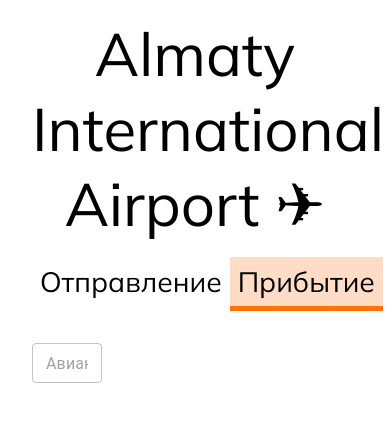
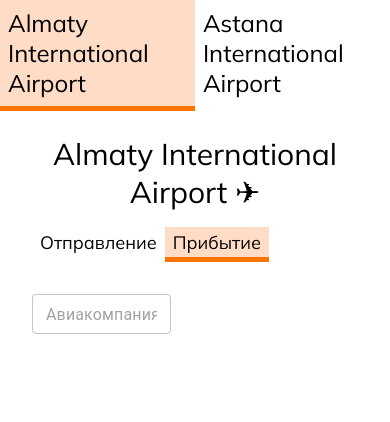
Before and after one commit to artemenkoS/ala-schedudle, a React (Create React App) app: page /almaty/arrivals in a window 390 px wide. Shown: the top 422 px of the page. Built offline with nearby package versions, Linux system fonts and the light colour scheme; no server answers.

Commit message:
feat: aiport select

```diff
--- a/public/index.html
+++ b/public/index.html
@@ -8,6 +8,8 @@
     <link href="https://fonts.googleapis.com/css2?family=Mulish:wght@200;400;700&display=swap" rel="stylesheet" />
     <link rel="apple-touch-icon" href="%PUBLIC_URL%/logo192.png" />
     <link rel="manifest" href="%PUBLIC_URL%/manifest.json" />
+    <meta name="viewport" content="width=device-width, initial-scale=1.0" />
+
     <title>Almaty Airport</title>
   </head>
   <body>
--- a/src/features/Schedule/Schedule.tsx
+++ b/src/features/Schedule/Schedule.tsx
@@ -19,12 +19,13 @@
   const [selectedCity, setSelectedCity] = React.useState<TrustedHTML | null>(null);
   const [airlineValue, setAirlineValue] = React.useState<string>('');
 
+  console.log('props.city.endPoints.schedule', props.city.endPoints.schedule);
   const { data: schedule, isLoading } = useGetSchedule<ISchedule, IParams>(
     props.city.endPoints.schedule,
     {
       flightLeg: SCHEDULE_PARAMS[props.scheduleType],
     },
-    ['flightLeg', props.scheduleType]
+    ['flightLeg', props.scheduleType, props.city.endPoints.schedule]
   );
 
   const filteredData = React.useMemo(() => {
@@ -75,7 +76,7 @@
         </MenuWrapper>
 
         <Grid container spacing={2} marginTop={1} marginBottom={2}>
-          <Grid item xs={3}>
+          <Grid item xs={3} minWidth={155}>
             <TextField fullWidth placeholder="Авиакомпания" size="small" onChange={handleAirlineChange} />
           </Grid>
           <Grid item xs={3}>
--- a/src/features/Schedule/ScheduleRoot.tsx
+++ b/src/features/Schedule/ScheduleRoot.tsx
@@ -1,6 +1,7 @@
 import * as React from 'react';
 import { useParams, Navigate } from 'react-router-dom';
 
+import { AirportLink, MenuWrapper } from './styled';
 import { Schedule } from './Schedule';
 
 import { CITIES, DEFAULT_CITY_ID, SCHEDULE_PARAMS, ScheduleType } from '../../constants';
@@ -14,5 +15,16 @@
     return <Navigate to={`/${CITIES[DEFAULT_CITY_ID].routeId}/${ScheduleType.Arrivals}`} />;
   }
 
-  return <Schedule city={city} scheduleType={params.scheduleType} />;
+  return (
+    <>
+      <MenuWrapper>
+        {Object.values(CITIES).map((city) => (
+          <AirportLink key={city.routeId} to={`/${city.routeId}/${ScheduleType.Arrivals}`}>
+            {city.name}
+          </AirportLink>
+        ))}
+      </MenuWrapper>
+      <Schedule city={city} scheduleType={params.scheduleType} />
+    </>
+  );
 };
--- a/src/features/Schedule/components/ScheduleTable/ScheduleTable.tsx
+++ b/src/features/Schedule/components/ScheduleTable/ScheduleTable.tsx
@@ -1,10 +1,17 @@
+// ScheduleTable.tsx
+
 import * as React from 'react';
-import { Table, TableBody, TableContainer, TableHead, TableRow, Paper } from '@mui/material';
-
+import { Table, TableHead,  TableBody, TableRow, Paper, TableContainer } from '@mui/material';
 import { ScheduleType } from '../../../../constants';
 import { IFlight } from '../../types';
-
 import { MuiTableCell, City, Flight, Postponed, Gate } from './styled';
+import {
+  ScheduleBlocksWrapper,
+  ScheduleBlock,
+  TimeFlight,
+  AirlineStatus,
+  ScheduleBlockSection
+} from './styled';
 
 type Props = {
   flights: IFlight[];
@@ -22,13 +29,64 @@
     ].filter(Boolean);
   };
 
+  const isMobile = window.innerWidth <= 768; // Check if the screen is mobile-sized
+
+  if (isMobile) {
+    return (
+      <ScheduleBlocksWrapper>
+        {props.flights.map((row) => (
+          <ScheduleBlock key={row.afskey}>
+            <ScheduleBlockSection>
+              <TimeFlight>
+                {row.stad.split(' ')[0]}
+                <div>
+                  {row.stad.split(' ')[1] === row.etad.split(' ')[1] ? (
+                    row.stad.split(' ')[1]
+                  ) : (
+                    <>
+                      <Postponed>{row.stad.split(' ')[1]}</Postponed>
+                      {row.etad.split(' ')[1]}
+                    </>
+                  )}
+                </div>
+              </TimeFlight>
+              <div>
+                <City
+                  dangerouslySetInnerHTML={
+                    props.scheduleType === ScheduleType.Departures
+                      ? { __html: row.path.destination.destinationRu }
+                      : { __html: row.path.origin.originRu }
+                  }
+                />
+                <Flight>{row.airlineIata} {row.flightNumber}</Flight>
+              </div>
+            </ScheduleBlockSection>
+
+            <AirlineStatus>
+              <div>{row.airlineName}</div>
+              {props.scheduleType === ScheduleType.Departures && (
+                <div>
+                  <Gate>{row.gate === null ? '--' : row.gate}</Gate>
+                </div>
+              )}
+              <div dangerouslySetInnerHTML={{ __html: row.remark.remarkRu }} />
+            </AirlineStatus>
+          </ScheduleBlock>
+        ))}
+      </ScheduleBlocksWrapper>
+    );
+  }
+
+  // Desktop Layout
   return (
     <TableContainer component={Paper} sx={{ maxHeight: '100%' }}>
       <Table stickyHeader>
         <TableHead>
           <TableRow>
             {titles().map((title) => (
-              <MuiTableCell key={title}>{title}</MuiTableCell>
+              <MuiTableCell key={title}>
+                {title}
+              </MuiTableCell>
             ))}
           </TableRow>
         </TableHead>
@@ -56,9 +114,7 @@
                       : { __html: row.path.origin.originRu }
                   }
                 />
-                <Flight>
-                  {row.airlineIata} {row.flightNumber}
-                </Flight>
+                <Flight>{row.airlineIata} {row.flightNumber}</Flight>
               </MuiTableCell>
               <MuiTableCell>{row.airlineName}</MuiTableCell>
               {props.scheduleType === ScheduleType.Departures && (
--- a/src/features/Schedule/components/ScheduleTable/styled.ts
+++ b/src/features/Schedule/components/ScheduleTable/styled.ts
@@ -1,19 +1,30 @@
+// styled.ts
+
 import { styled } from '@mui/material';
 import { TableCell } from '@mui/material';
 
 export const MuiTableCell = styled(TableCell)(({ theme }) => ({
   fontFamily: 'Mulish',
   fontSize: theme.spacing(2.5),
+  [theme.breakpoints.down('sm')]: {
+    fontSize: theme.spacing(1.6),
+  },
 }));
 
 export const City = styled('div')(({ theme }) => ({
   fontSize: theme.spacing(2.7),
   color: theme.palette.primary.main,
+  [theme.breakpoints.down('sm')]: {
+    fontSize: theme.spacing(2.3),
+  },
 }));
 
 export const Flight = styled('div')(({ theme }) => ({
   fontSize: theme.spacing(2.3),
   fontWeight: 200,
+  [theme.breakpoints.down('sm')]: {
+    fontSize: theme.spacing(1.9),
+  },
 }));
 
 export const Postponed = styled('span')(({ theme }) => ({
@@ -21,6 +32,9 @@
   color: theme.palette.error.light,
   paddingRight: theme.spacing(0.5),
   marginTop: theme.spacing(1),
+  [theme.breakpoints.down('sm')]: {
+    fontSize: theme.spacing(2.2),
+  },
 }));
 
 export const Gate = styled('div')(({ theme }) => ({
@@ -30,4 +44,42 @@
   fontWeight: 700,
   textAlign: 'center',
   padding: theme.spacing(0.5),
+  [theme.breakpoints.down('sm')]: {
+    fontSize: theme.spacing(2.1),
+  },
 }));
+
+
+export const ScheduleBlocksWrapper = styled('div')(({ theme }) => ({
+  display: 'flex',
+  flexDirection: 'column',
+  gap: theme.spacing(2),
+  padding: theme.spacing(2),
+  marginBottom: theme.spacing(2),
+
+
+}));
+
+export const ScheduleBlock = styled('div')(({ theme }) => ({
+  fontWeight: 'bold',
+  fontSize: theme.spacing(2.4),
+  padding: theme.spacing(1.5),
+  border:'1px solid black'
+
+}));
+
+export const ScheduleBlockSection = styled('div')(({ theme }) => ({
+ display: 'flex',
+ justifyContent:'space-evenly'
+
+}));
+
+export const TimeFlight = styled('div')(({ theme }) => ({
+  fontSize: theme.spacing(2.4),
+  marginBottom: theme.spacing(0.5),
+}));
+
+export const AirlineStatus = styled('div')(({ theme }) => ({
+  fontSize: theme.spacing(2.4),
+  fontWeight: 200,
+}));
--- a/src/features/Schedule/hooks/useGetSchedule.ts
+++ b/src/features/Schedule/hooks/useGetSchedule.ts
@@ -9,13 +9,11 @@
   queryKey: string[]
 ) => {
   const { isLoading, isError, data } = useQuery({
-    queryKey: ['flightLeg', ...Object.values(params)],
+    queryKey: ['flightLeg', ...Object.values(params), ...queryKey],
     queryFn: () => fetchData<Response, Params>(endPoint, { ...params, _: Date.now() }),
     keepPreviousData: false,
     refetchInterval: 10000,
-    cacheTime: 10000,
-
-    // useErrorBoundary: true,
+    cacheTime: 0,
   });
 
   return {
--- a/src/features/Schedule/styled.ts
+++ b/src/features/Schedule/styled.ts
@@ -1,11 +1,30 @@
+import { styled } from '@mui/material';
 import { NavLink } from 'react-router-dom';
-
-import { styled } from '@mui/material';
 
 export const RouteLink = styled(NavLink)(({ theme }) => ({
   fontFamily: 'Mulish',
   fontSize: 28,
-  height: '54px',
+  height: 54,
+  display: 'flex',
+  alignItems: 'center',
+  padding: theme.spacing(1),
+  textDecoration: 'none',
+  marginBottom: theme.spacing(1),
+  borderBottom: '5px solid transparent',
+  color: 'black',
+  '&.active': {
+    backgroundColor: theme.palette.primary.light,
+    borderBottomColor: theme.palette.primary.main,
+  },
+  [theme.breakpoints.down('sm')]: {
+    fontSize: 18,
+    height: 35,
+  },
+}));
+
+export const AirportLink = styled(NavLink)(({ theme }) => ({
+  fontFamily: 'Mulish',
+  fontSize: theme.spacing(3),
   display: 'flex',
   alignItems: 'center',
   padding: theme.spacing(1),
@@ -37,6 +56,9 @@
   textAlign: 'center',
   fontSize: 60,
   marginBottom: theme.spacing(2),
+  [theme.breakpoints.down('sm')]: {
+    fontSize: 30,
+  },
 }));
 
 export const ScheduleWrapper = styled('div')(({ theme }) => ({
```
